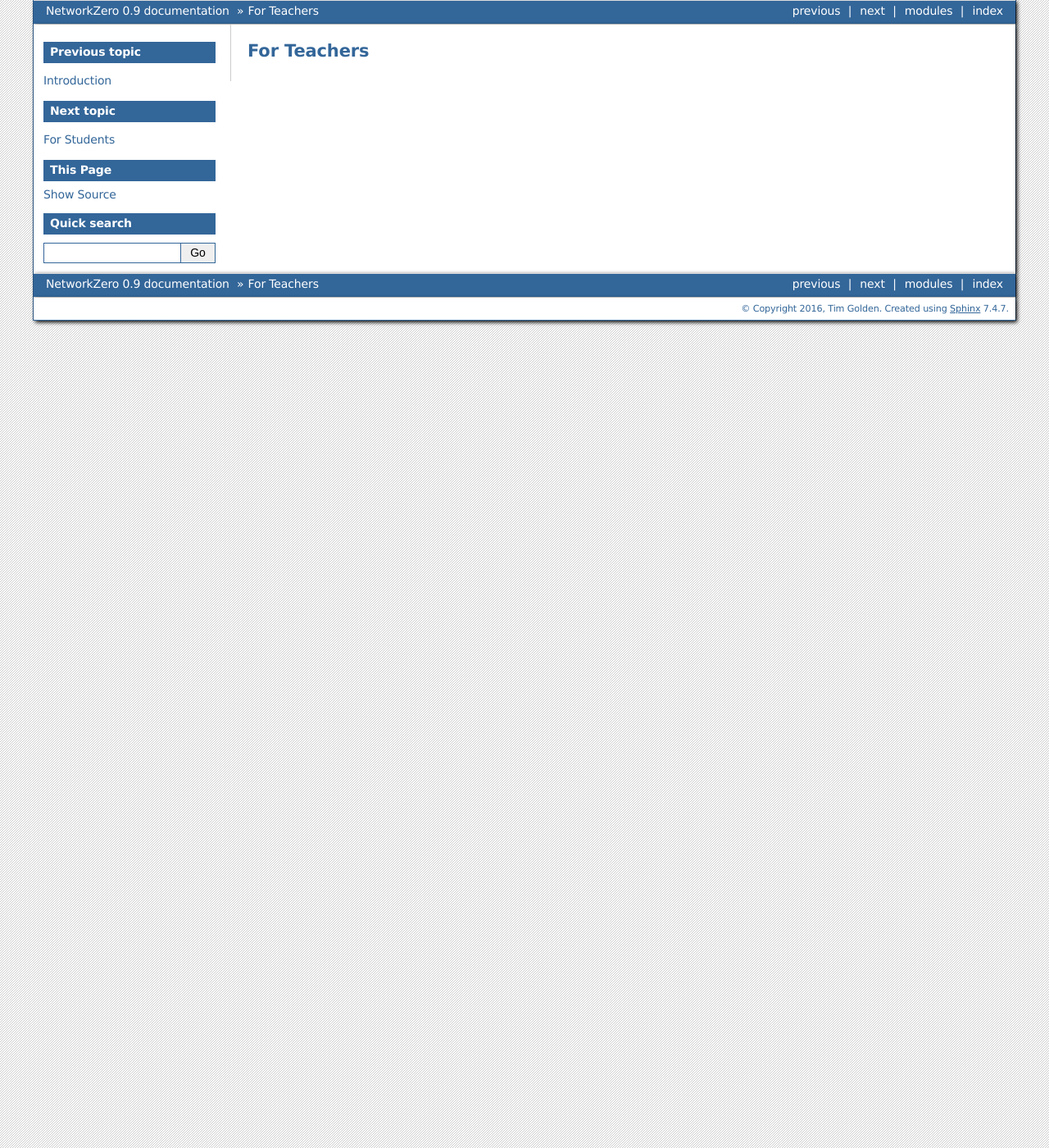
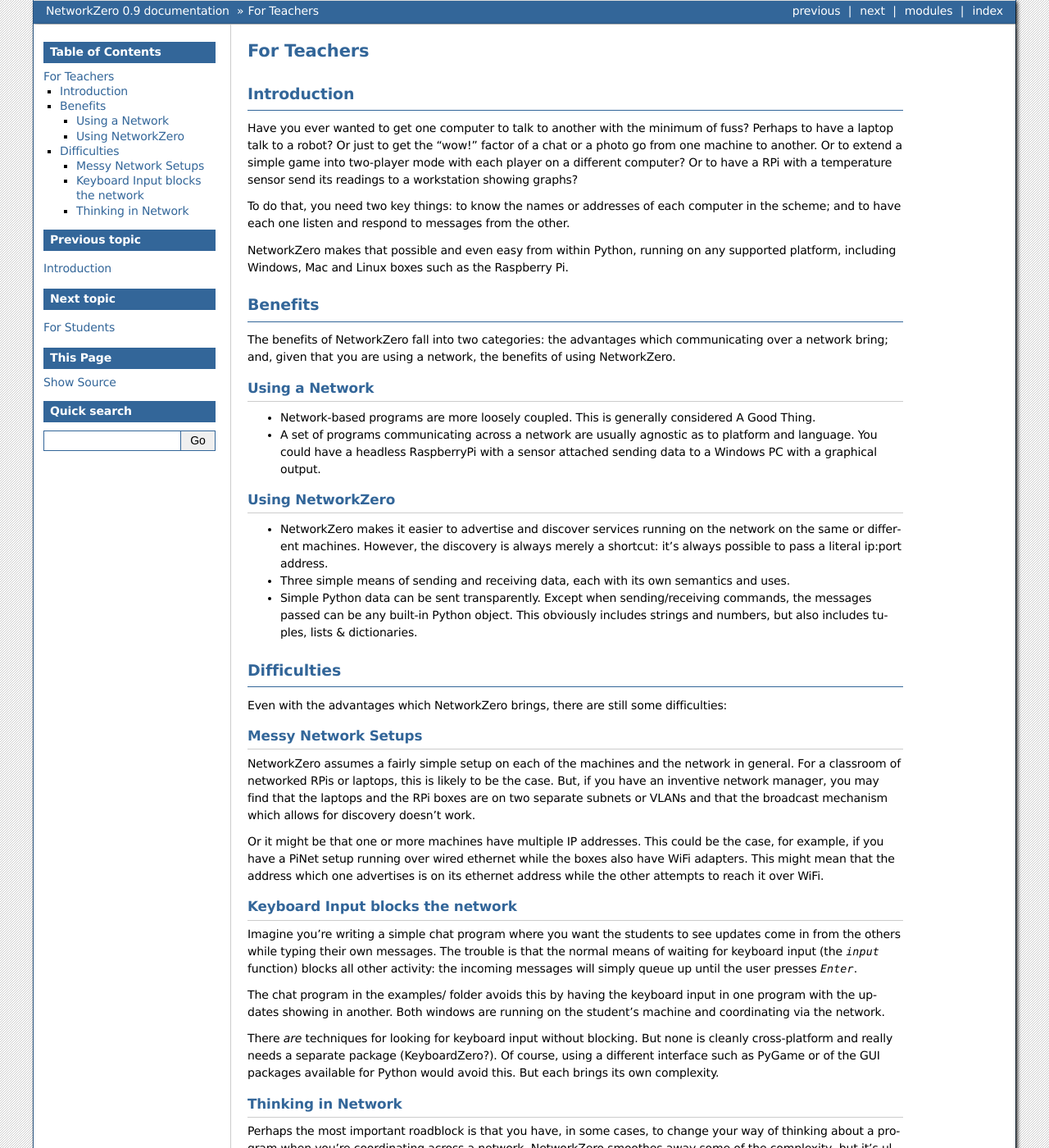
Before and after one commit to tjguk/networkzero, a Sphinx documentation site: the page built from docs/for-teachers.rst, in a window 1280 px wide and 1400 px high. Shown: the whole window at 82% size. Built offline with Sphinx 7.4.7, drawn with Linux system fonts in a browser that asks for light colours; some of the changed text lies outside the part shown.

Commit message:
Add some documentation for teachers

```diff
--- a/docs/for-teachers.rst
+++ b/docs/for-teachers.rst
@@ -1,2 +1,104 @@
 For Teachers
 ============
+
+Introduction
+------------
+
+Have you ever wanted to get one computer to talk to another with the
+minimum of fuss? Perhaps to have a laptop talk to a robot? Or just to
+get the "wow!" factor of a chat or a photo go from one machine to another.
+Or to extend a simple game into two-player mode with each player on a
+different computer? Or to have a RPi with a temperature sensor send its
+readings to a workstation showing graphs?
+
+To do that, you need two key things: to know the names or addresses of
+each computer in the scheme; and to have each one listen and respond
+to messages from the other.
+
+NetworkZero makes that possible and even easy from within Python, running
+on any supported platform, including Windows, Mac and Linux boxes such as
+the Raspberry Pi.
+
+Benefits
+--------
+
+The benefits of NetworkZero fall into two categories: the advantages which
+communicating over a network bring; and, given that you are using a network,
+the benefits of using NetworkZero.
+
+Using a Network
+~~~~~~~~~~~~~~~
+
+*   Network-based programs are more loosely coupled. This is generally considered
+    A Good Thing.
+
+*   A set of programs communicating across a network are usually agnostic as to
+    platform and language. You could have a headless RaspberryPi with a sensor
+    attached sending data to a Windows PC with a graphical output.
+
+Using NetworkZero
+~~~~~~~~~~~~~~~~~
+
+*   NetworkZero makes it easier to advertise and discover services running on the
+    network on the same or different machines. However, the discovery is always
+    merely a shortcut: it's always possible to pass a literal ip:port address.
+
+*   Three simple means of sending and receiving data, each with its own
+    semantics and uses.
+
+*   Simple Python data can be sent transparently. Except when sending/receiving
+    commands, the messages passed can be any built-in Python object. This obviously
+    includes strings and numbers, but also includes tuples, lists & dictionaries.
+
+
+Difficulties
+------------
+
+Even with the advantages which NetworkZero brings, there are still some difficulties:
+
+Messy Network Setups
+~~~~~~~~~~~~~~~~~~~~
+
+NetworkZero assumes a fairly simple setup on each of the machines and the network
+in general. For a classroom of networked RPis or laptops, this is likely to be the
+case. But, if you have an inventive network manager, you may find that the laptops
+and the RPi boxes are on two separate subnets or VLANs and that the broadcast mechanism
+which allows for discovery doesn't work.
+
+Or it might be that one or more machines have multiple IP addresses. This could be the
+case, for example, if you have a PiNet setup running over wired ethernet while the boxes
+also have WiFi adapters. This might mean that the address which one advertises is on its
+ethernet address while the other attempts to reach it over WiFi.
+
+Keyboard Input blocks the network
+~~~~~~~~~~~~~~~~~~~~~~~~~~~~~~~~~
+
+Imagine you're writing a simple chat program where you want the students
+to see updates come in from the others while typing their own messages.
+The trouble is that the normal means of waiting for keyboard input (the
+`input` function) blocks all other activity: the incoming messages will
+simply queue up until the user presses `Enter`.
+
+The chat program in the examples/ folder avoids this by having the keyboard
+input in one program with the updates showing in another. Both windows are
+running on the student's machine and coordinating via the network.
+
+There *are* techniques for looking for keyboard input without blocking. But
+none is cleanly cross-platform and really needs a separate package (KeyboardZero?).
+Of course, using a different interface such as PyGame or of the GUI packages
+available for Python would avoid this. But each brings its own complexity.
+
+Thinking in Network
+~~~~~~~~~~~~~~~~~~~
+
+Perhaps the most important roadblock is that you have, in some cases, to change
+your way of thinking about a program when you're coordinating across a network.
+NetworkZero smoothes away some of the complexity, but it's ultimately a good
+idea for students to understand how network-based programs differ from local ones.
+
+Some of the factors are:
+
+* Message passing vs shared variables
+* Event-driven activity, reacting to incoming data
+* Possible loss of remote nodes
+* Dealing with blocking/non-blocking I/O
--- a/docs/index.rst
+++ b/docs/index.rst
@@ -15,8 +15,8 @@
 What can I use it for?
 ----------------------
 
-Anything which needs one machine or process to talk to another
-across a network. For example:
+Anything which can make use of one machine or process to talk to
+another across a network. For example:
 
     * Sending commands to a robot
     * Sending data from an RPi with a sensor to a graphing PC and a long-term storage log
```
